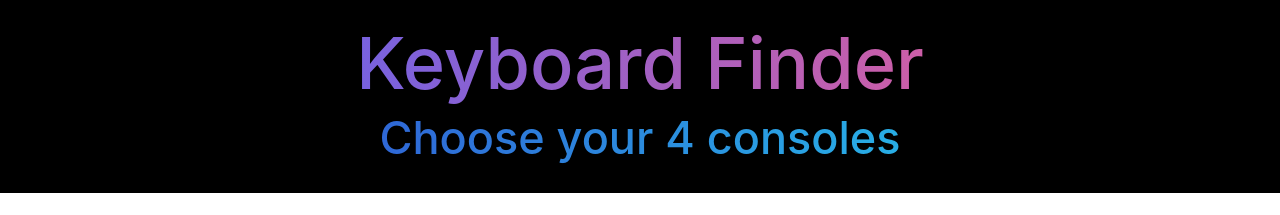
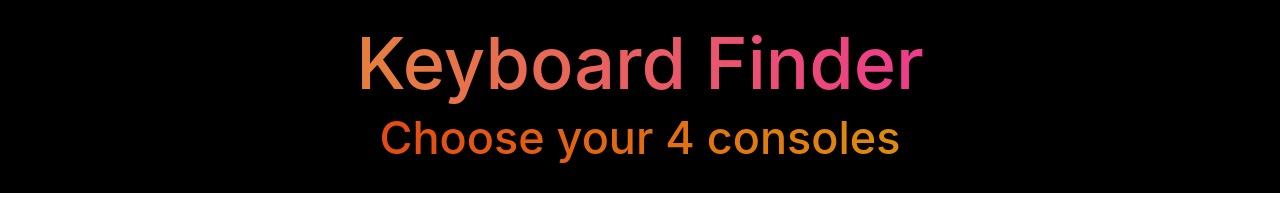
Before and after one commit to MehruzSaif/console-viewfinder, a React (Create React App) app: page / in a window 1280 px wide. Shown: the top 215 px of the page. Built offline with nearby package versions, Linux system fonts and the light colour scheme.

Commit message:
Color changed

```diff
--- a/src/component/Cart/Cart.css
+++ b/src/component/Cart/Cart.css
@@ -19,6 +19,7 @@
     color: white;
     font-size: 17px;
     border-radius: 15px;
+    align-items: center;
 }
 
 .btn-cart2 {
@@ -46,10 +47,12 @@
 
 .custom-cart-img {
     width: 100%;
+    border-radius: 8px;
 }
 .custom-cart-img1{
     width: 100px;
     height: 100px;
+    border-radius: 8px;
 }
 
 .cart-text {
@@ -58,3 +61,9 @@
     font-size: 13px;
     font-weight: 700;
 }
+
+.choosedOneKeyboardText {
+    margin-top: 5px;
+    text-align: center;
+    margin-bottom: 0px;
+}
--- a/src/component/Cart/Cart.js
+++ b/src/component/Cart/Cart.js
@@ -58,7 +58,7 @@ const Cart = ({ selected }) => {
             {selectedKeyboard.id && (
                 <div>
                     <img className="custom-cart-img" src={selectedKeyboard.img} alt="" />
-                    <p><b>{selectedKeyboard.name}</b></p>
+                    <p className='choosedOneKeyboardText'><b>{selectedKeyboard.name}</b></p>
                 </div>
             )}
             <br />
--- a/src/component/Header/Header.css
+++ b/src/component/Header/Header.css
@@ -5,7 +5,7 @@
 
 .header h1 {
     font-size: 72px;
-    background: linear-gradient(to right, #4564FF, #FF5C87);
+    background: linear-gradient(to right, #e0a80c, #f313bb);
     background-clip: text;
     -webkit-text-fill-color: transparent;
     margin-bottom: 0;
@@ -15,7 +15,7 @@
 
 .header h2 {
     font-size: 45px;
-    background: linear-gradient(to right, #3437cc, #23dff0);
+    background: linear-gradient(to right, #eb1c1c, #daba05);
     background-clip: text;
     -webkit-text-fill-color: transparent;
     margin-top: 5px;
```
